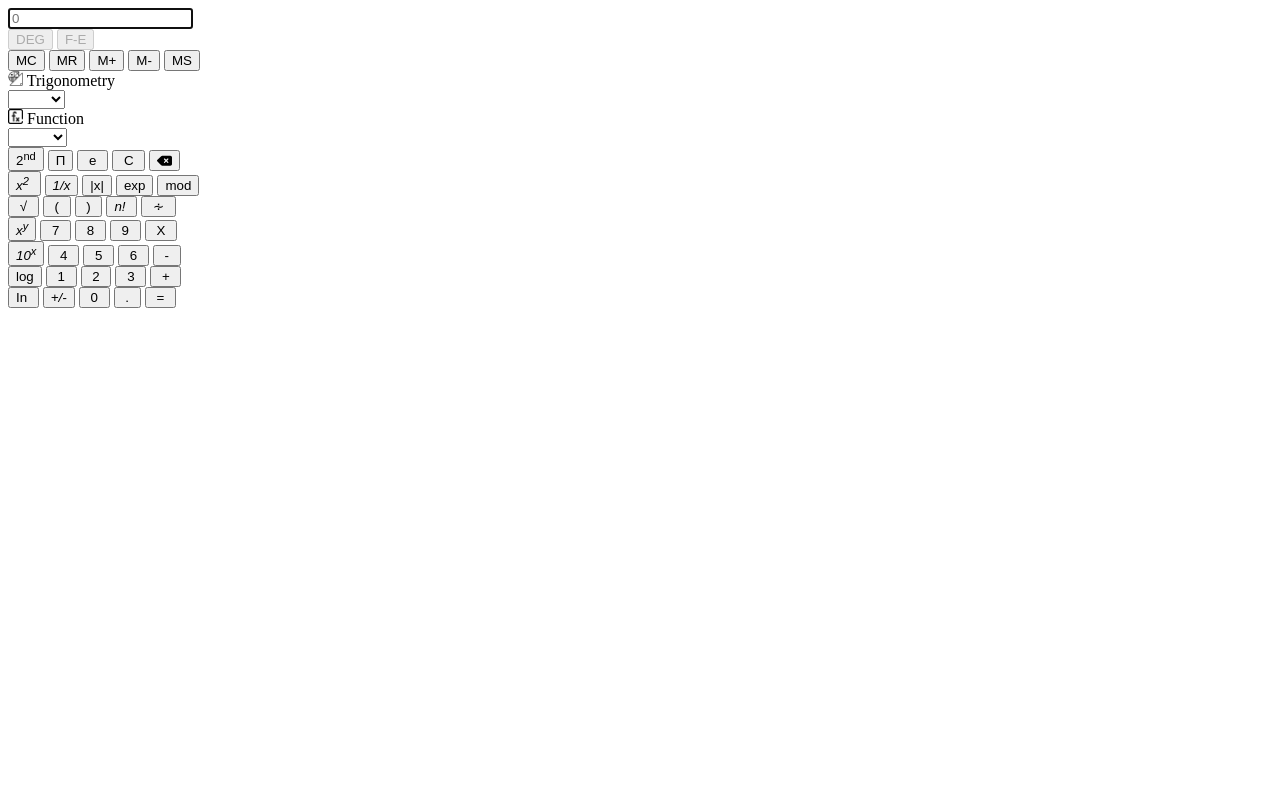
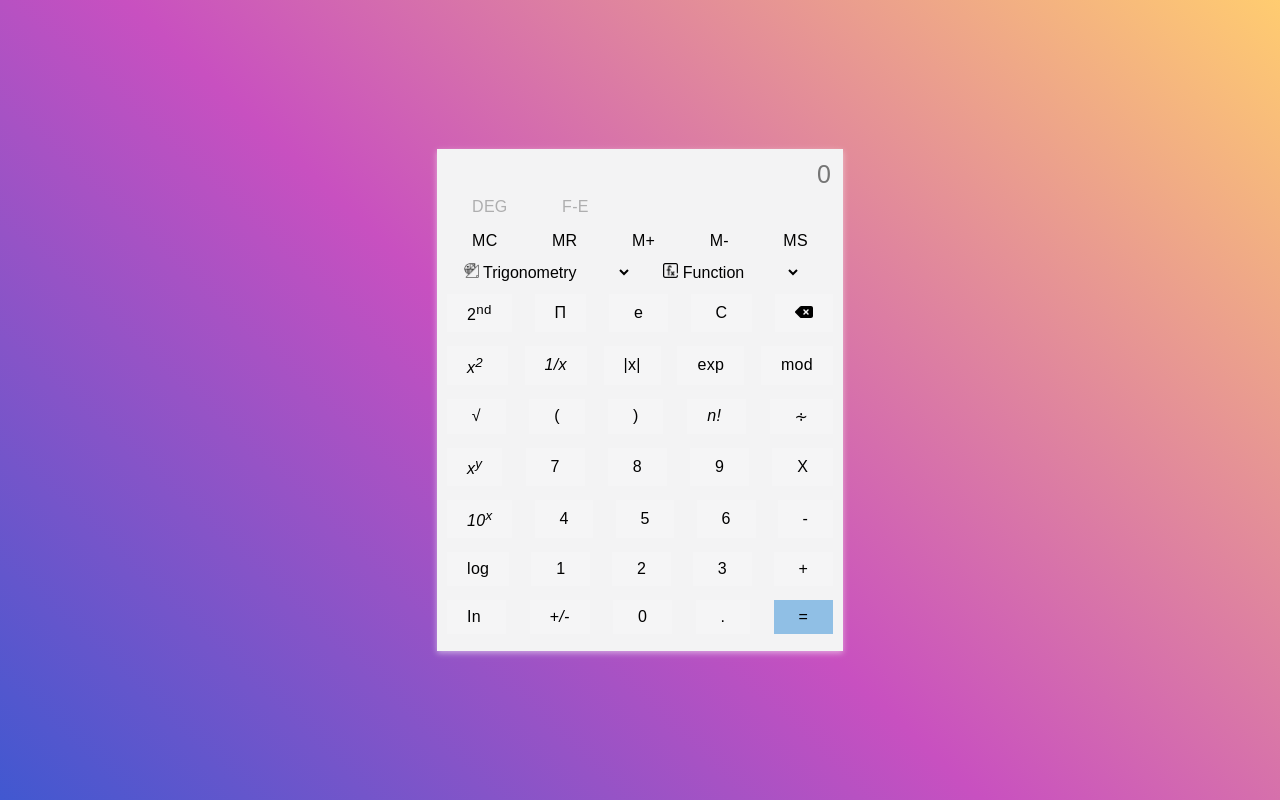
Before and after one commit to adarshpandya-simform/typescript_training, a website: page src/practical-01/index.html in a window 1280 px wide. Drawn offline with Linux system fonts and the light colour scheme.

Commit message:
TE5-T158 completed: styles for calculator

```diff
--- a/src/practical-01/style.css
+++ b/src/practical-01/style.css
@@ -1,3 +1,134 @@
 *{
-    box-sizing: border-box;
+	box-sizing: border-box;
+	font-family: sans-serif
 }
+
+body{
+	margin: 0;
+	padding: 0;
+	height: 100vh;
+	width: 100%;
+	display: flex;
+	justify-content: center;
+	align-items: center;
+	background-color: #4158D0;
+	background-image: linear-gradient(43deg, #4158D0 0%, #C850C0 46%, #FFCC70 100%);
+}
+
+.calc-container{
+	background: #F3F3F4;
+	box-shadow: 0px 2px 6px rgba(255, 255, 255, .5);
+	padding: 10px;
+	display: flex;
+	flex-direction: column;
+	justify-content: center;
+}
+
+.result-area{
+	flex: 3;
+	/* background: burlywood; */
+}
+
+
+
+.result-area input{
+	width: 100%;
+	font-size: 25px;
+	outline: none;
+	border: none;
+	/* direction: rtl; */
+	text-align: right;
+	background:transparent;
+}
+
+.calc-inputs{
+	flex: 9;
+	/* background: purple; */
+	display: flex;
+	flex-direction: column;
+}
+
+.scientific-btns{
+	width: 100% !important;
+}
+
+.scientific-btns button{
+	background: transparent;
+	letter-spacing: .3px;
+	border: none;
+	font-size: 16px;
+	padding: 8px 25px;
+	cursor: pointer;
+	transition: all 200ms ease-in-out;
+}
+
+.scientific-btns button:hover{
+	background: #d3d3d3;
+	border-radius: 5px;
+}
+
+.scientific-btns button:active{
+	background: #d3d3d3;
+}
+
+.mathematical-selectors{
+	width: 100%;
+	display: flex;
+	justify-content: space-evenly;
+	padding: 5px 0px;
+}
+
+.selector{
+	display: flex;
+	justify-content: center;
+	align-items: center;
+	margin-right: 15px;
+}
+
+.selector select{
+	border: none;
+	background: transparent;
+
+}
+
+.selector select::-ms-expand{
+	display: none !important;
+}
+
+.normal-row{
+	width: 100%;
+	display: flex;
+	justify-content: space-between;
+}
+
+.normal-row button{
+	background: transparent;
+	letter-spacing: .3px;
+	border: none;
+	font-size: 16px;
+	padding: 8px 20px;
+	cursor: pointer;
+	transition: all 200ms ease-in-out;
+	margin:7px 0px;
+	background: #F5F5F6;
+}
+
+.normal-row button:hover{
+	background: #d3d3d3;
+	border-radius: 5px;
+}
+
+.normal-row button:active{
+	background: #d3d3d3;
+}
+
+.equal{
+	background: #90BFE5 !important;
+}
+
+@media (max-width:700px) {
+.calc-container{
+	height: 100%;
+	width: 100%;
+}
+}
```
